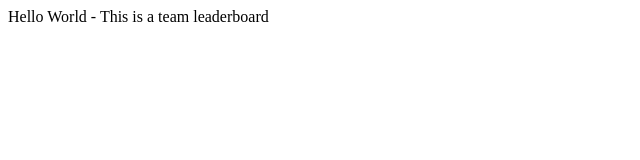
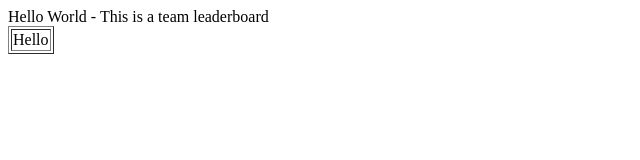
Before and after one commit to gwyn-foster/openhacks, a website: page team_leaderboard.html in a window 1280 px wide. Shown: the whole page, without its empty margins (0-640 px from the left). Drawn offline with Linux system fonts and the light colour scheme.

Commit message:
Table made

```diff
--- a/team_leaderboard.html
+++ b/team_leaderboard.html
@@ -1,5 +1,14 @@
 <html>
  Hello World - This is a team leaderboard
+ <table border="1">
+    <tr>
+        <td> Hello</td>
 
 
+    </tr>
+
+
+
+ </table>
+
 </html>
```
